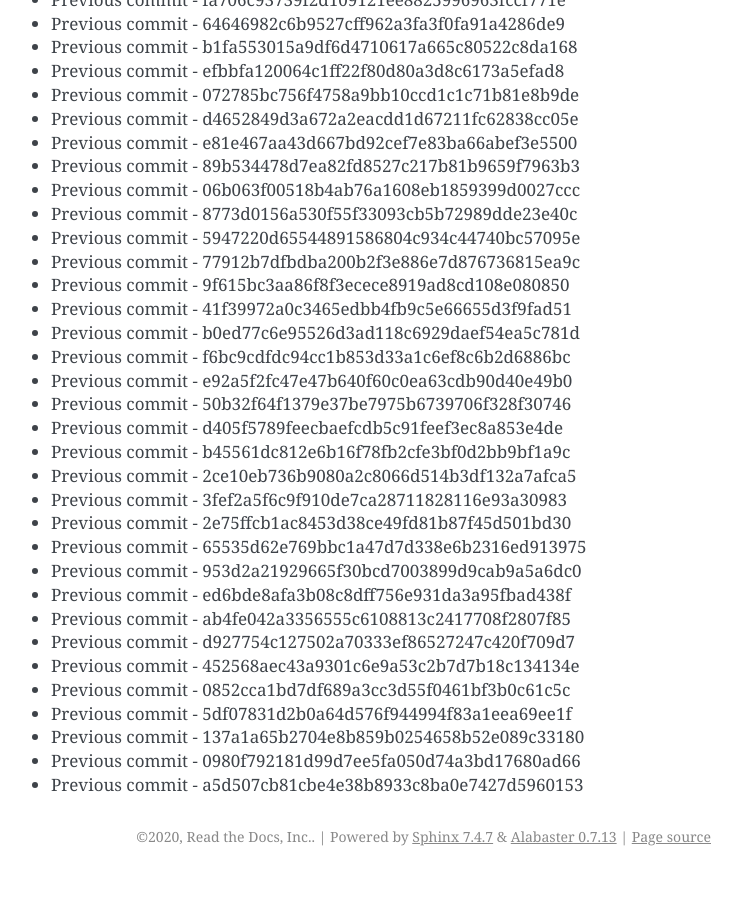
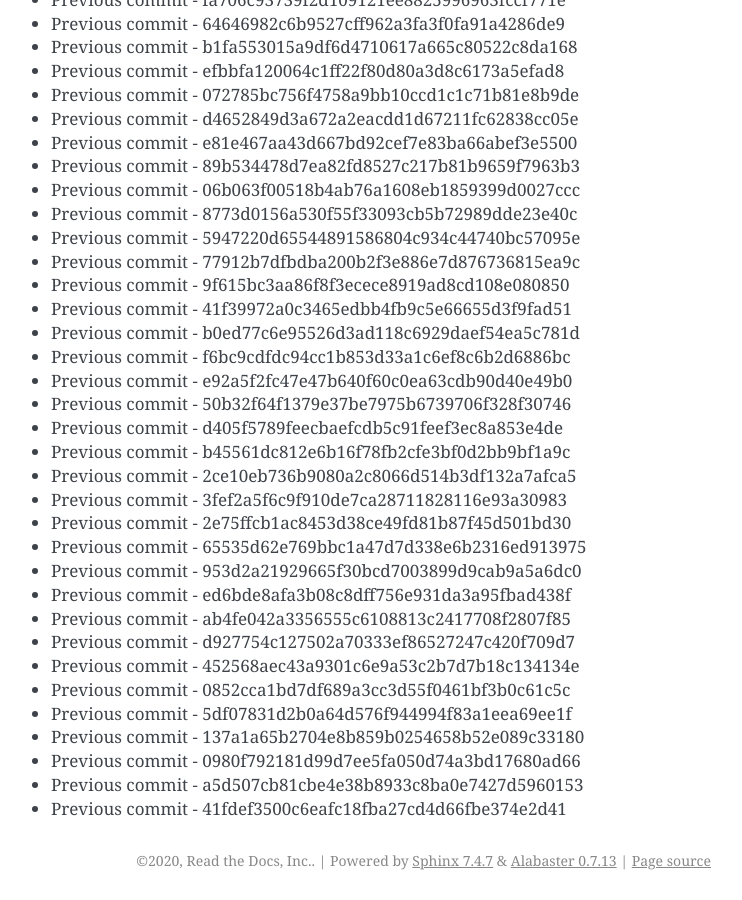
Before and after one commit to readthedocs/rtd-git-stresstest, a Sphinx documentation site: the page built from docs/updates.rst, in a window 1280 px wide and 900 px high, scrolled down 21597 px. Shown: the whole window, without its empty margins (399-1141 px from the left). Built offline with Sphinx 7.4.7, drawn with Linux system fonts in a browser that asks for light colours; before the commit the page ends 22473 px from its top, so only the background shows below that.

Commit message:
Generating commit from previous: 41fdef3500c6eafc18fba27cd4d66fbe374e2d41

```diff
--- a/docs/updates.rst
+++ b/docs/updates.rst
@@ -939,3 +939,4 @@ It can be tested for any performance characteristics.
 * Previous commit - 137a1a65b2704e8b859b0254658b52e089c33180
 * Previous commit - 0980f792181d99d7ee5fa050d74a3bd17680ad66
 * Previous commit - a5d507cb81cbe4e38b8933c8ba0e7427d5960153
+* Previous commit - 41fdef3500c6eafc18fba27cd4d66fbe374e2d41
```
